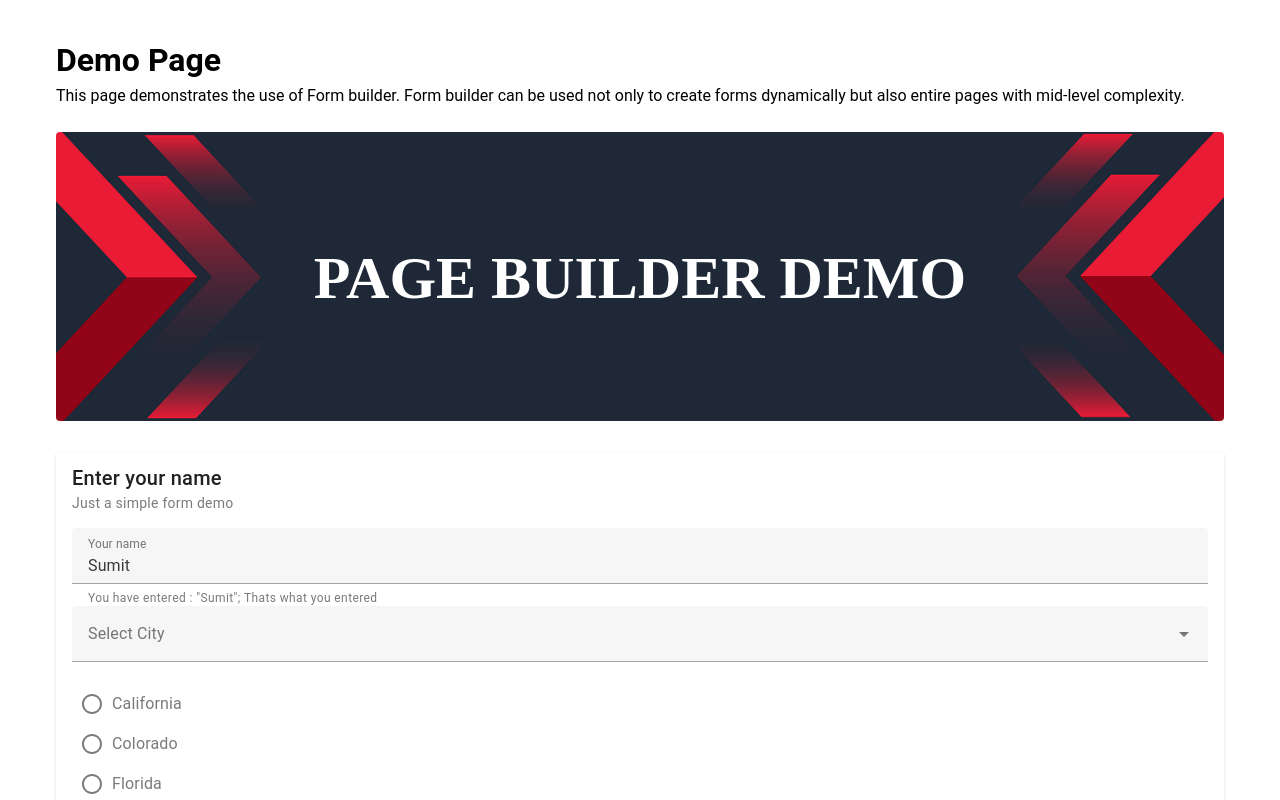
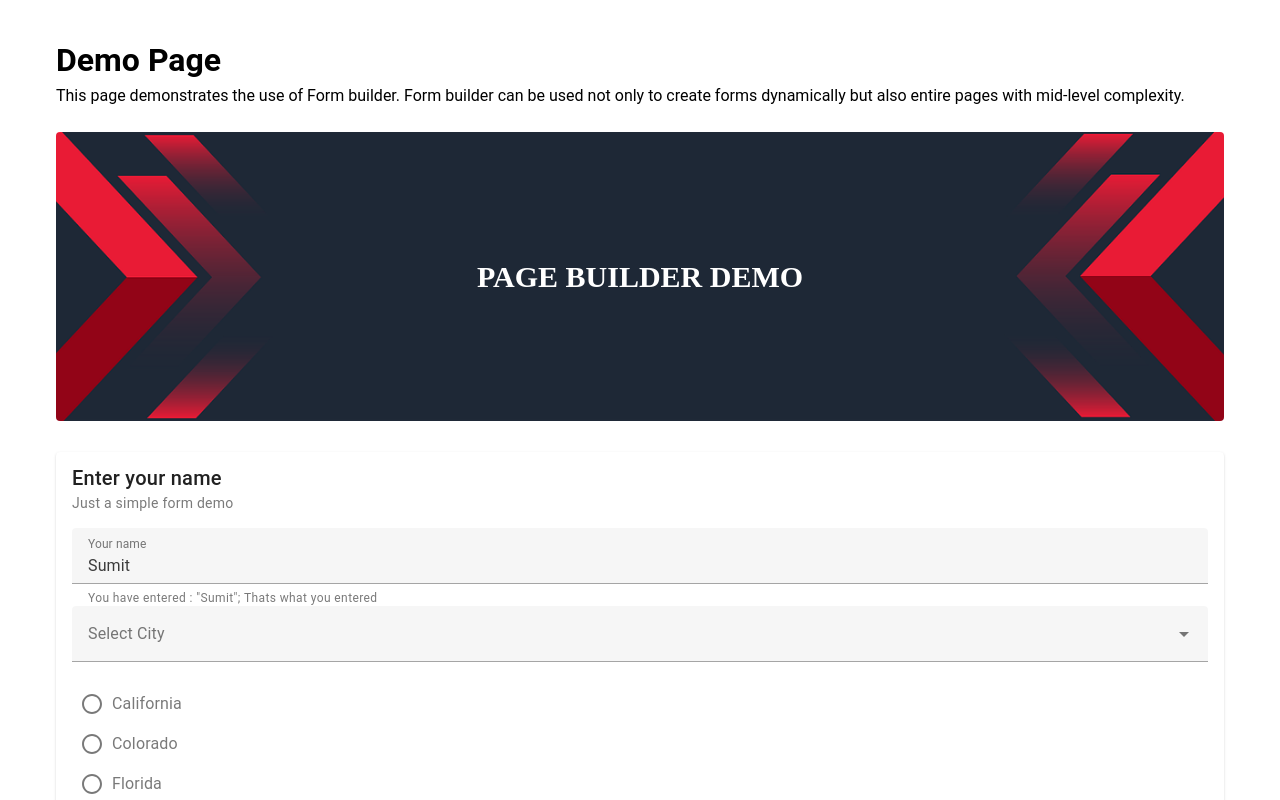
Before and after one commit to summitmman/form-builder, a Vue app: page / in a window 1280 px wide. Shown: the top 800 px of the page. Built offline with nearby package versions, Linux system fonts and the light colour scheme.

Commit message:
Fix some css on demo page

```diff
--- a/src/views/Demo.vue
+++ b/src/views/Demo.vue
@@ -211,7 +211,8 @@ const form: IForm = {
                             {
                               type: 'v-btn',
                               props: {
-                                variant: 'tonal'
+                                variant: 'tonal',
+                                color: 'primary'
                               },
                               events: {
                                 click: 'sayHi'
@@ -289,12 +290,20 @@ const form: IForm = {
   position: relative;
 }
 .banner-text {
-  position: absolute;
+  /* position: absolute;
   color: white;
   top: calc(50% - 47px);
   text-align: center;
   width: 100%;
   font-family: Dosis;
-  font-size: 60px;
+  font-size: 60px; */
+
+  position: absolute;
+  color: white;
+  top: calc(50% - (-4px) - (0.5* 60px));
+  text-align: center;
+  width: 100%;
+  font-family: Dosis;
+  font-size: calc(0.5 * 60px);
 }
 </style>
```
